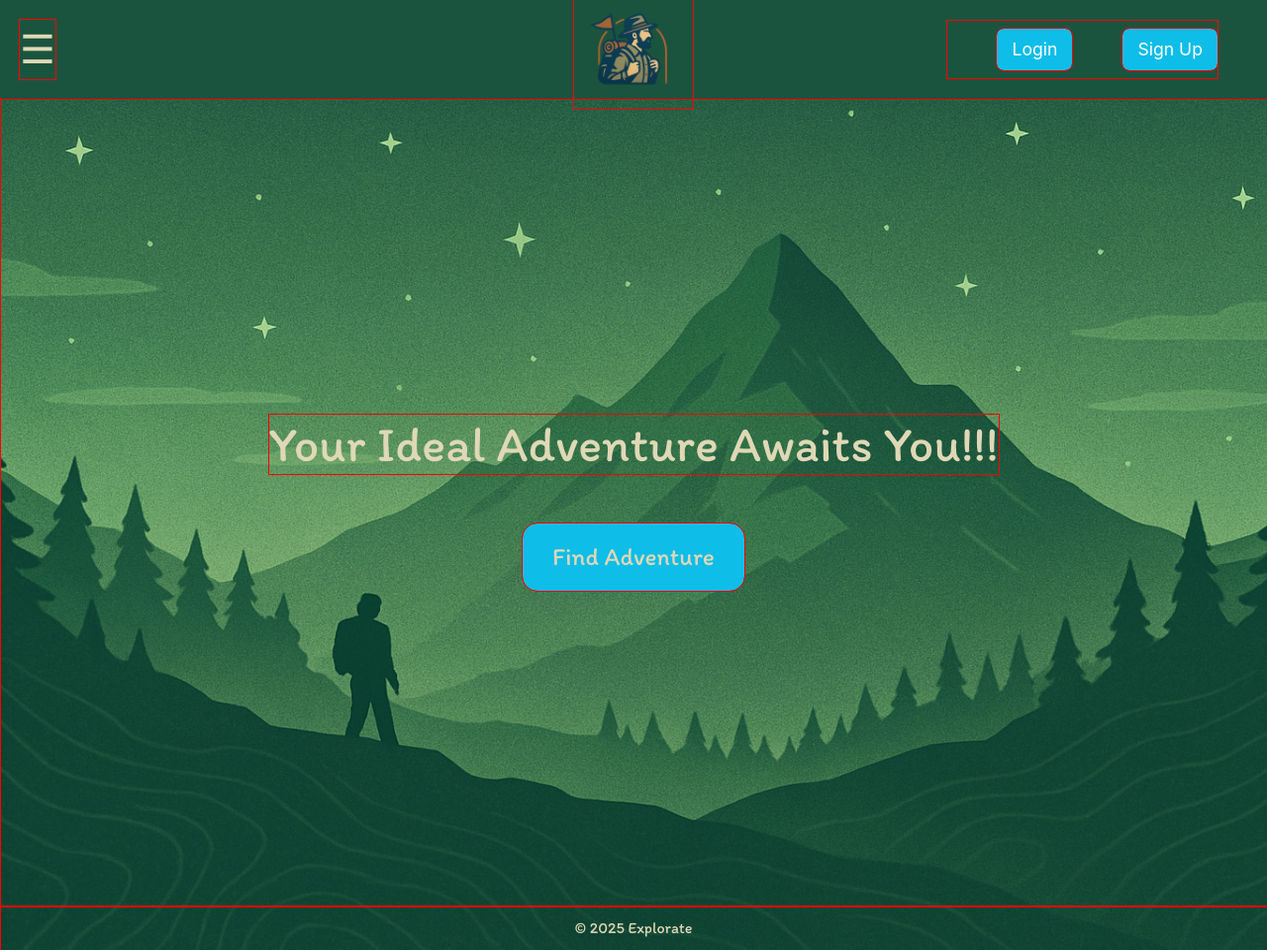
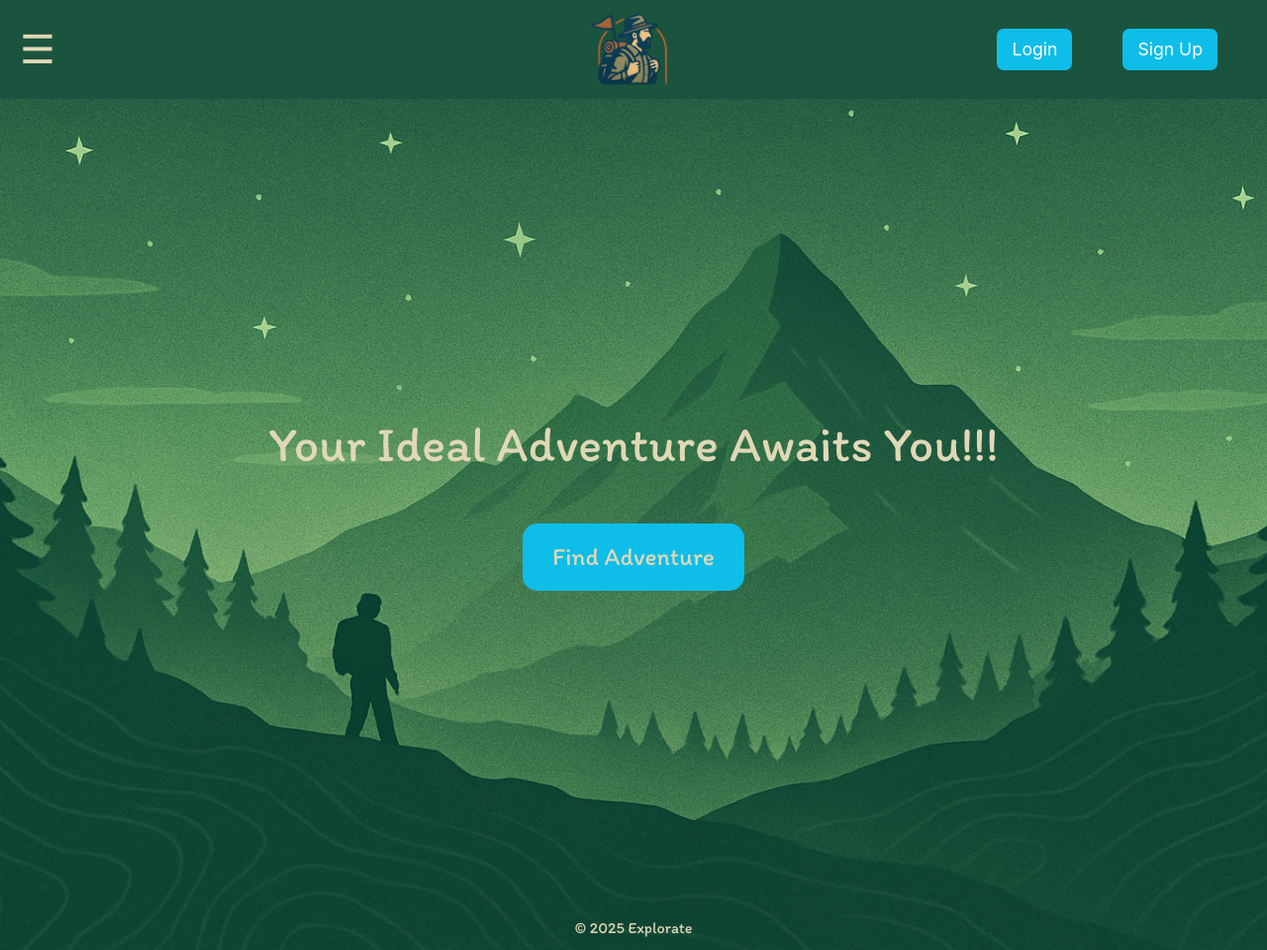
Before and after one commit to lou-chan03/CITS3403_Explorate_2025, a Flask app: page / in a window 1280 px wide. Shown: the whole page at 99% size. Run offline with Flask 3, Linux system fonts and the light colour scheme; some libraries are stand-ins or nearby versions.

Commit message:
got rid of red outline in css previously used for debugging

```diff
--- a/Explorate/static/css/styles-share.css
+++ b/Explorate/static/css/styles-share.css
@@ -1,9 +1,4 @@
 @import url(" https://fonts.googleapis.com/css2?family=Itim&display=swap");
-
-*{
-    outline: 1px solid red !important; /* For debugging purposes, remove in production */
-}
-
 
 .title-bar {
     background-color: #DFD8B6;
```
